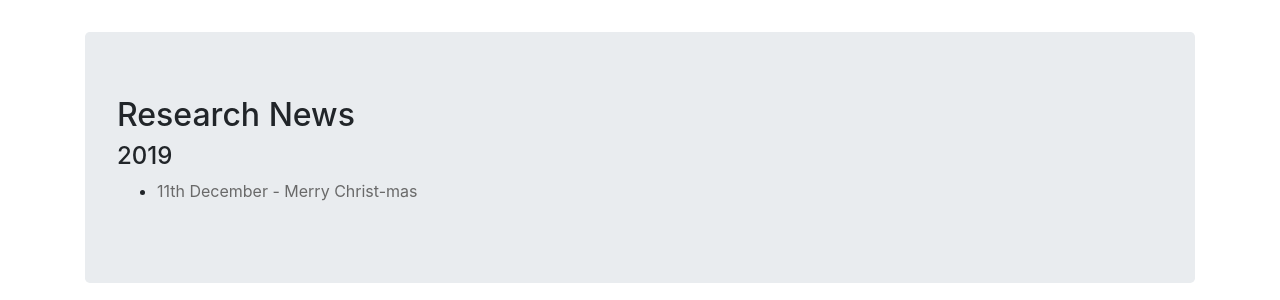
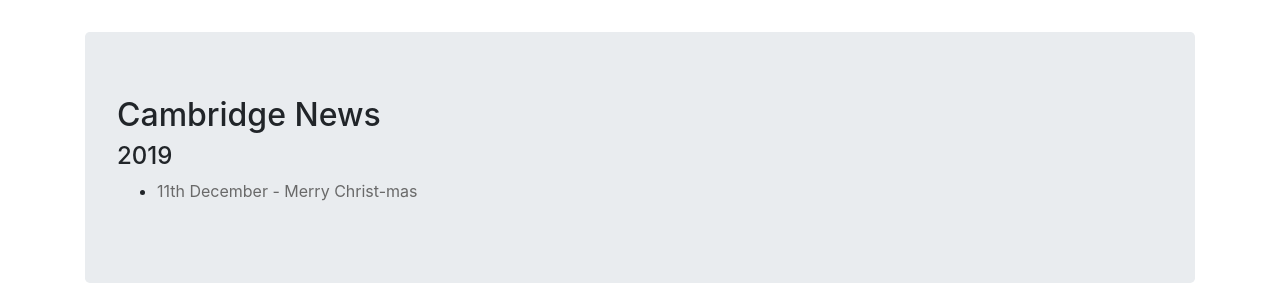
Before and after one commit to callumf8/callumfairbairn, a PHP site: page /cambridge/cambridge.php in a window 1280 px wide. Shown: the part 56-356 px from the top of the page. Run offline with PHP 8.4, Linux system fonts and the light colour scheme; some libraries are stand-ins or nearby versions.

Commit message:
Update cambridge.php

```diff
--- a/cambridge/cambridge.php
+++ b/cambridge/cambridge.php
@@ -24,7 +24,7 @@
    <div class="container">
 
    <div class="jumbotron cambridge-news">
-      <h2>Research News</h2>
+      <h2>Cambridge News</h2>
          <h4>2019</h4>
          <ul class="cambridge-news-list">
             <li><a href = "cambridge/cambridge_news/2019/christmas.php">11th December - Merry Christ-mas</a></li>
```
